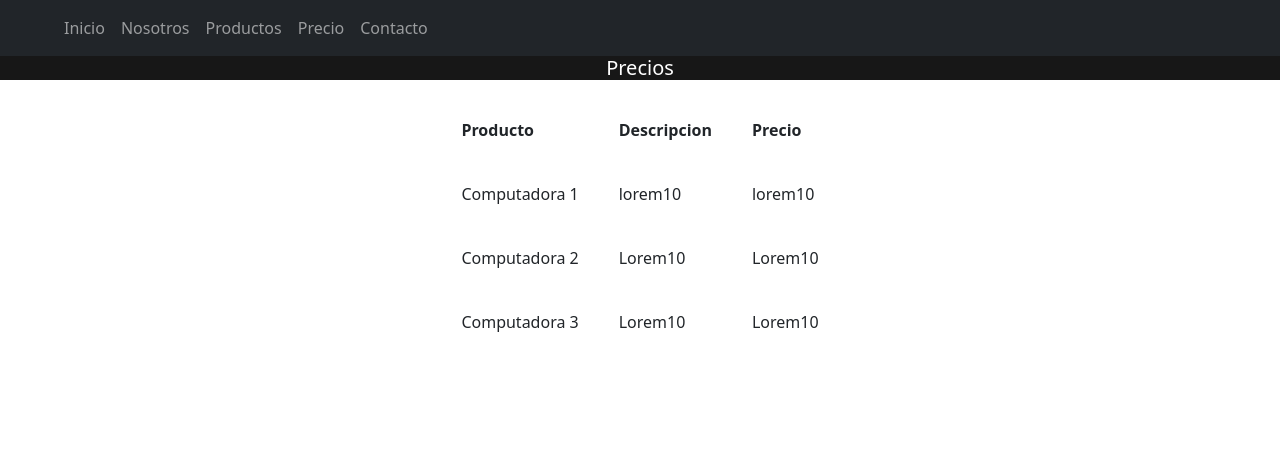
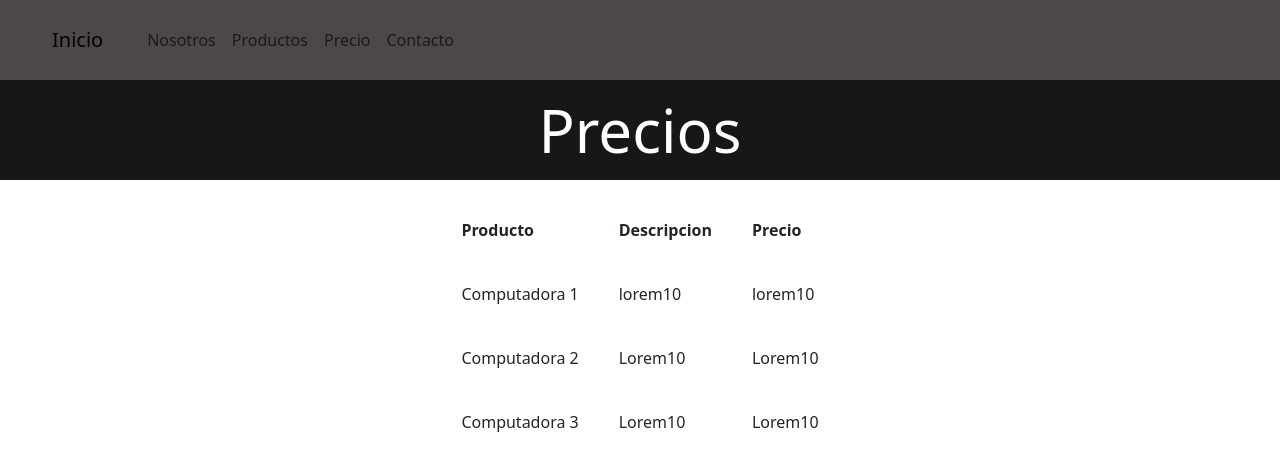
Before and after one commit to SantinoCiccia/Entrega-2, a plain HTML site: page secciones/Precio.html in a window 1280 px wide. Drawn offline with nearby package versions, Linux system fonts and the light colour scheme.

Commit message:
Reentrega

```diff
--- a/css/style.css
+++ b/css/style.css
@@ -240,11 +240,15 @@ a {
     padding: 50px 0;
     background: #171717;
     color: white;
+    font-size: 60px;
 }
 
-h5 {
+.precio-titulo {
     font-size: 60px;
+    height: 100px;
+
 }
+
 
 .content-precios h5 {
     background: #171717;
@@ -273,6 +277,7 @@ table {
     flex-direction: column;
     align-items: center;
     justify-content: center;
+
 }
 
 .formulario-contacto {
@@ -312,5 +317,14 @@ table {
     .sau {
         height: 180vh;
     }
+}
 
+header .navbar {
+    background-color: #4c4848 !important;
+    color: #171717;
+    padding: 20px;
 }
+
+.col {
+    padding: 10px;
+}
--- a/secciones/Precio.html
+++ b/secciones/Precio.html
@@ -6,39 +6,44 @@
   <meta http-equiv="X-UA-Compatible" content="IE=edge">
   <meta name="viewport" content="width=device-width, initial-scale=1.0">
   <link rel="stylesheet" href="../css/style.css">
-  <link href="https://cdn.jsdelivr.net/npm/bootstrap@5.3.0-alpha3/dist/css/bootstrap.min.css" rel="stylesheet" integrity="sha384-KK94CHFLLe+nY2dmCWGMq91rCGa5gtU4mk92HdvYe+M/SXH301p5ILy+dN9+nJOZ" crossorigin="anonymous">
+  <link href="https://cdn.jsdelivr.net/npm/bootstrap@5.3.0-alpha3/dist/css/bootstrap.min.css" rel="stylesheet"
+    integrity="sha384-KK94CHFLLe+nY2dmCWGMq91rCGa5gtU4mk92HdvYe+M/SXH301p5ILy+dN9+nJOZ" crossorigin="anonymous">
   <title>Precio</title>
 </head>
 
 <body>
-  <nav class="navbar navbar-expand-lg navbar-dark bg-dark">
-    <a class="navbar-brand" href="#"></a>
-    <button class="navbar-toggler" type="button" data-toggle="collapse" data-target="#navbarNav" aria-controls="navbarNav" aria-expanded="false" aria-label="Toggle navigation">
+  <header>
+    <nav class="navbar navbar-expand-lg bg-body-tertiary">
+      <div class="container-fluid">
+        <a class="navbar-brand" href="../index.html">Inicio</a>
+        <button class="navbar-toggler" type="button" data-bs-toggle="collapse" data-bs-target="#navbarSupportedContent"
+          aria-controls="navbarSupportedContent" aria-expanded="false" aria-label="Toggle navigation">
           <span class="navbar-toggler-icon"></span>
         </button>
-    <div class="collapse navbar-collapse" id="navbarNav">
+        <div class="collapse navbar-collapse" id="navbarSupportedContent">
           <ul class="navbar-nav">
-        <li class="nav-item active">
-          <a class="nav-link" href="#">Inicio</a>
+
             </li>
             <li class="nav-item">
-          <a class="nav-link" href="./Nosotros.html">Nosotros</a>
+              <a class="nav-link" href="../secciones/Nosotros.html">Nosotros</a>
             </li>
             <li class="nav-item">
-          <a class="nav-link" href="./Producto.html">Productos</a>
+              <a class="nav-link" href="../secciones/Producto.html">Productos</a>
             </li>
             <li class="nav-item">
-          <a class="nav-link" href="./Precio.html">Precio</a>
+              <a class="nav-link" href="./secciones/Precio.html">Precio</a>
             </li>
             <li class="nav-item">
-            <a class="nav-link" href="./contacto.html">Contacto</a>
+              <a class="nav-link" href="../secciones/contacto.html">Contacto</a>
             </li>
           </ul>
         </div>
+      </div>
     </nav>
+  </header>
   <main>
     <div class="content-precios content-padding">
-    <h5>Precios</h5>
+      <h5 class="precio-titulo">Precios</h5>
 
       <table>
         <tr>
@@ -66,5 +71,7 @@
     </div>
   </main>
 </body>
-<script src="https://cdn.jsdelivr.net/npm/bootstrap@5.3.0-alpha3/dist/js/bootstrap.bundle.min.js" integrity="sha384-ENjdO4Dr2bkBIFxQpeoTz1HIcje39Wm4jDKdf19U8gI4ddQ3GYNS7NTKfAdVQSZe" crossorigin="anonymous"></script>
+<script src="https://cdn.jsdelivr.net/npm/bootstrap@5.3.0-alpha3/dist/js/bootstrap.bundle.min.js"
+  integrity="sha384-ENjdO4Dr2bkBIFxQpeoTz1HIcje39Wm4jDKdf19U8gI4ddQ3GYNS7NTKfAdVQSZe" crossorigin="anonymous"></script>
+
 </html>
```
Also changed, not shown: index.html (+52 -29 lines), secciones/Nosotros.html (+19 -12 lines), secciones/Producto.html (+20 -11 lines), secciones/contacto.html (+19 -12 lines). Lines whose indentation alone changed are shown as unchanged.
